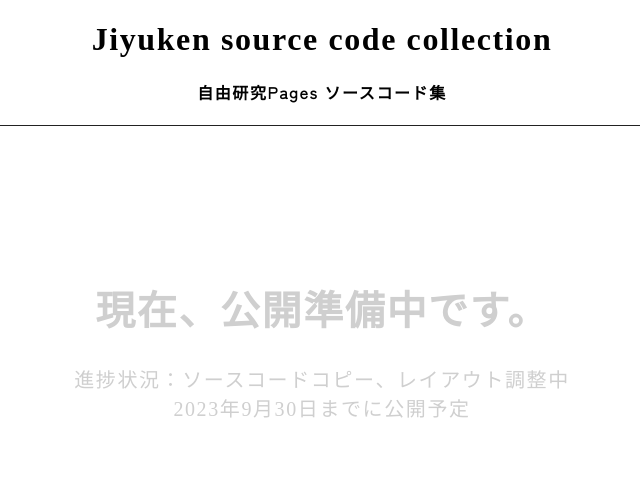
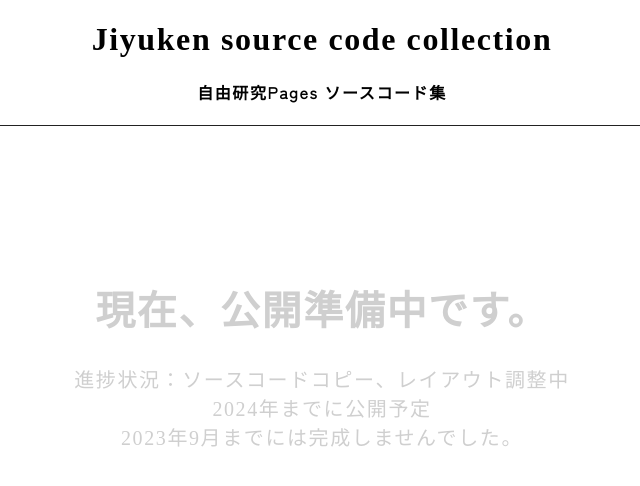
Before and after one commit to MiniBasepix/jiyukensc, a plain HTML site: page index.html in a window 1280 px wide. Shown: the whole page, without its empty margins (318-958 px from the left). Drawn offline with nearby package versions, Linux system fonts and the light colour scheme; a web font is replaced by a local one.

Commit message:
Update index.html

```diff
--- a/index.html
+++ b/index.html
@@ -55,7 +55,8 @@
     <div class="notfound">
         <h1>現在、公開準備中です。</h1>
         <p>進捗状況：ソースコードコピー、レイアウト調整中<br>
-            2023年9月30日までに公開予定</p>
+            2024年までに公開予定<br>
+            2023年9月までには完成しませんでした。</p>
     </div>
 </body>
 </html>
```
